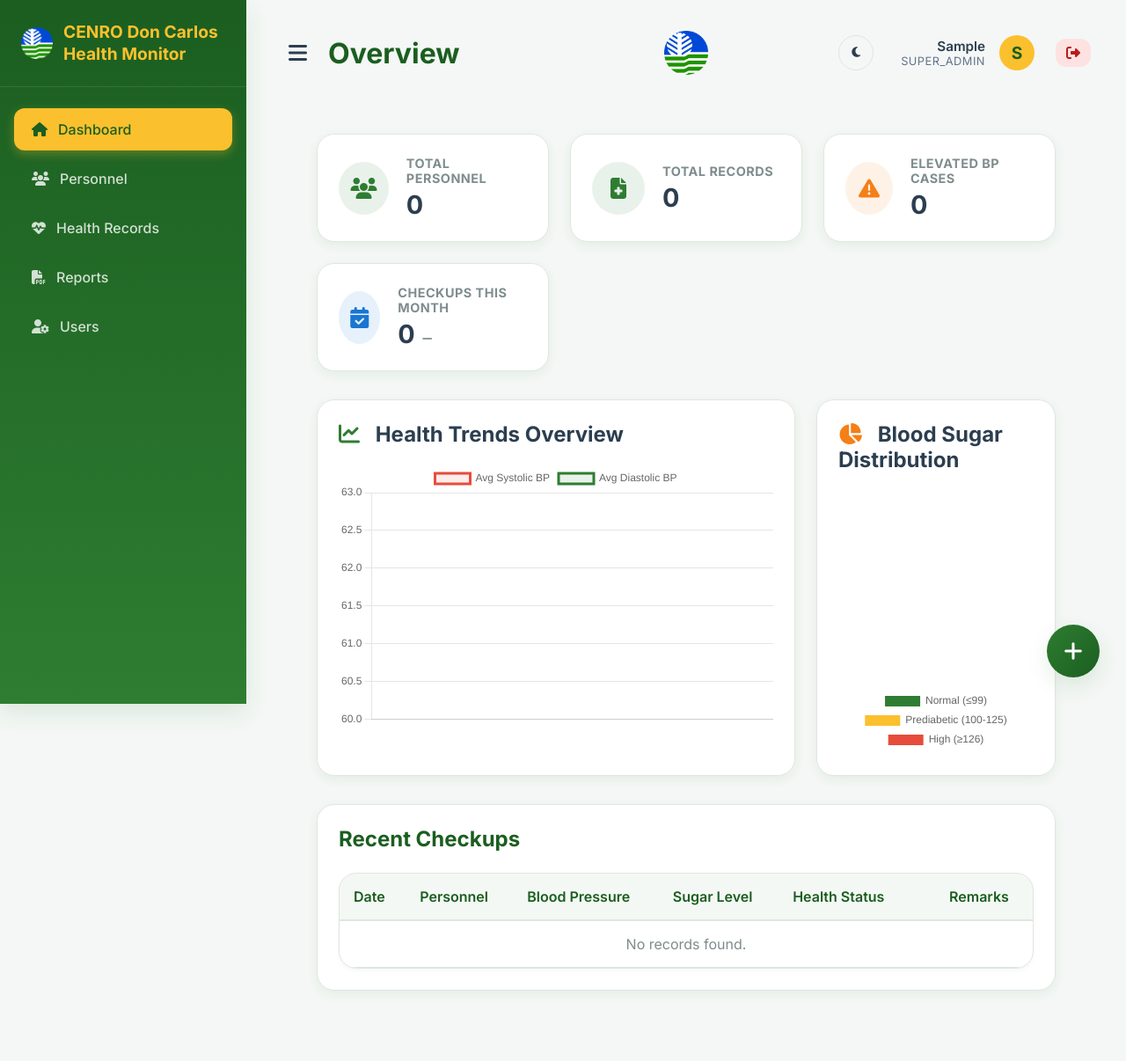
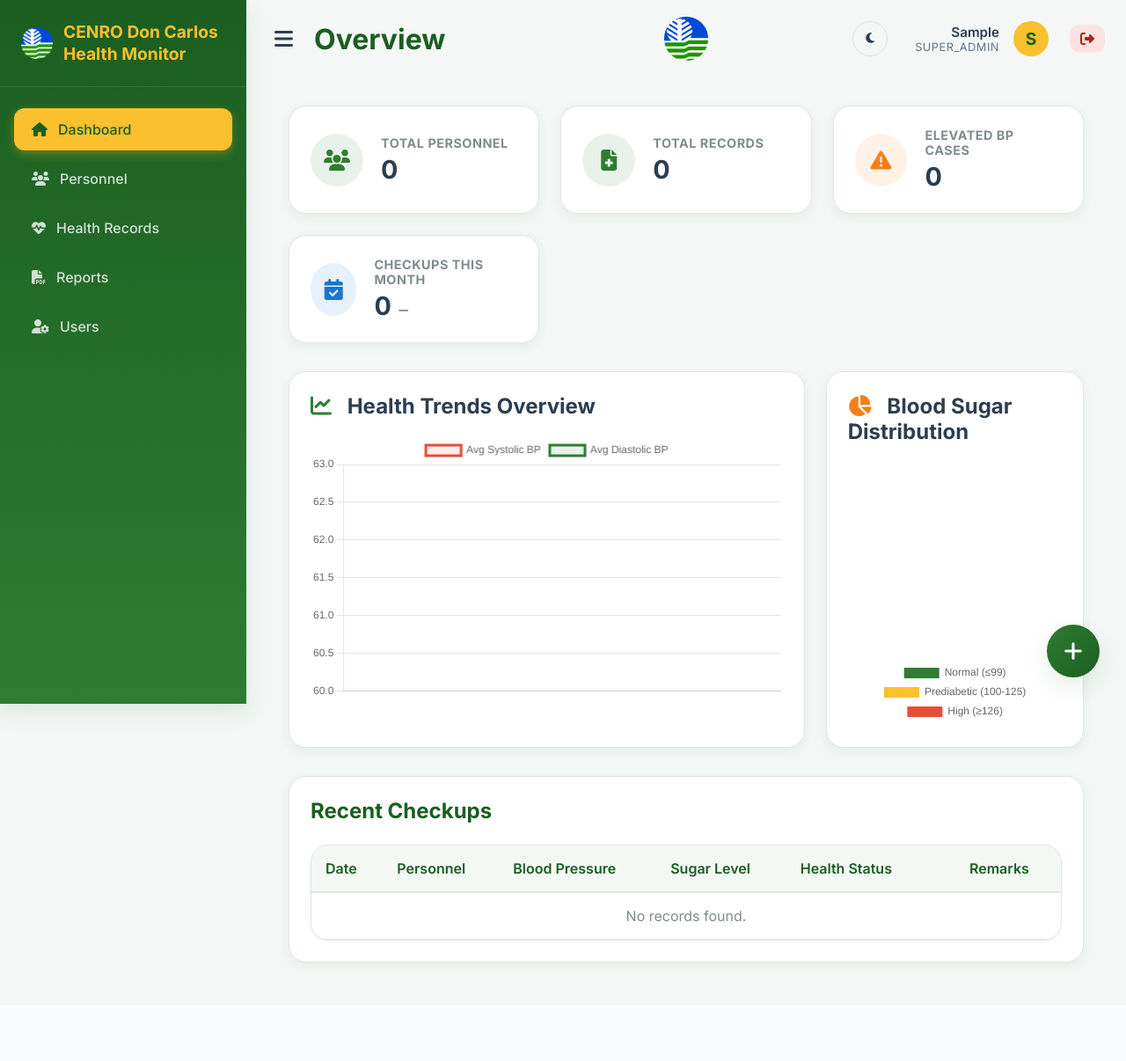
Before and after one commit to kiradogzy/CENRO-Health-Wellness-Monitor, a Flask app: page / in a window 1280 px wide. Shown: the whole page at 88% size. After the commit the page ends 1103 px from the top, so only its background shows below. Run offline with Flask 3, Linux system fonts and the light colour scheme; the visitor is signed in with stand-in values (Sample User, id 1); data that the repository does not hold is empty.

Commit message:
UI: Reduced main content padding to tighten layout and remove excessive horizontal allowance

```diff
--- a/static/css/style.css
+++ b/static/css/style.css
@@ -162,7 +162,7 @@
 /* Main Content */
 .main-content {
     flex: 1;
-    padding: 40px;
+    padding: 24px;
     overflow-y: auto;
     animation: fadeIn 0.4s ease-out;
 }
```
